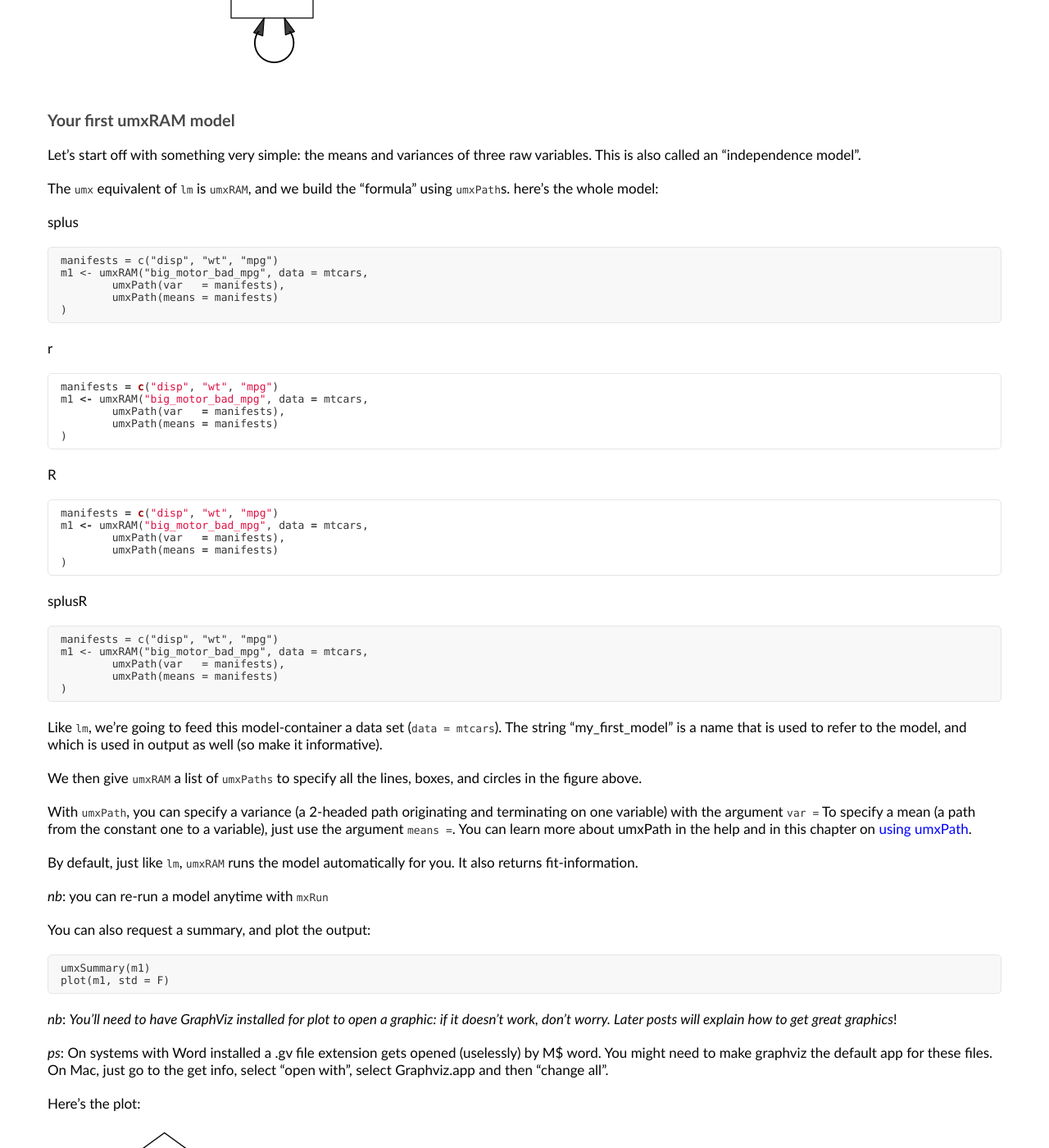
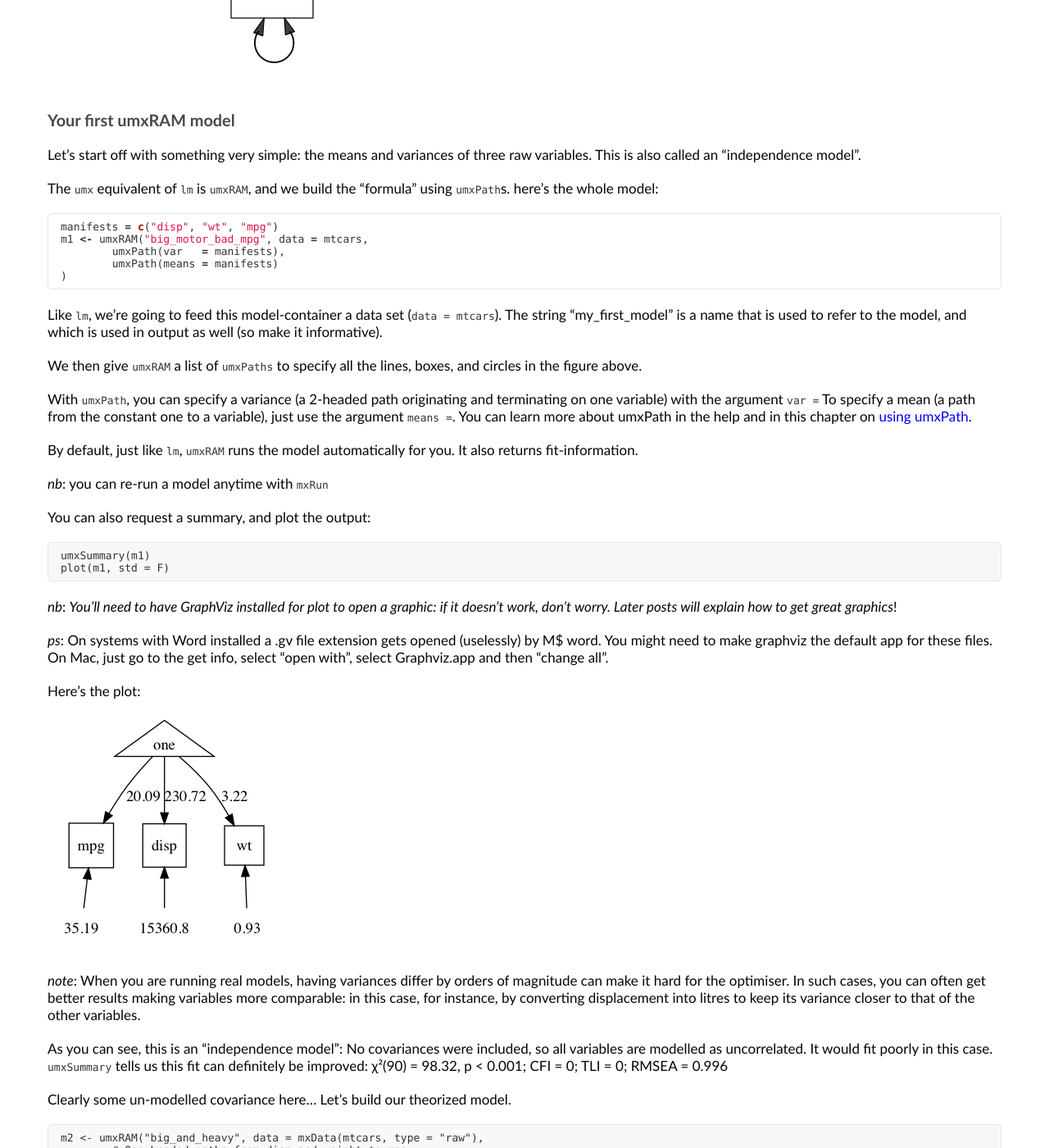
Before and after one commit to tbates/tbates.github.io, a Jekyll site: the page built from _posts/2000-11-30-base-First-steps.markdown, in a window 1280 px wide and 1400 px high, scrolled down 2555 px. Shown: the whole window at 82% size. Built offline with Jekyll 4.4.1, drawn with Linux system fonts in a browser that asks for light colours.

Commit message:
no message

````diff
--- a/_posts/1995-11-10-detailed-plot.markdown
+++ b/_posts/1995-11-10-detailed-plot.markdown
@@ -13,7 +13,7 @@ If you've used R, you'll be used to `plot` for graphical output. With *umx*,  `p
 Just `plot(model)`, and you will get a path diagram displayed in your browser (or RStudio graph window if you use RStudio). We'll learn later how to open plots in other applications (like *[Graphviz](https://www.graphviz.org)*), including for editing.
 in apps like *[OmniGraffle](https://www.omnigroup.com/omnigraffle)*).
 
-```r
+```R
 selVars = c("mpg", "wt", "disp")
 myCov = mxData(cov(mtcars[,selVars]), type = "cov", numObs = nrow(mtcars) )
 m1 = umxRAM("tim", data = myCov,
@@ -32,7 +32,7 @@ plot(m1)
 
 Just so you know what we are working with, here's the .gv file for the model above:
 
-```r
+```R
 digraph G {
 
 	mpg  [shape = square];
@@ -72,7 +72,7 @@ On Mac also, Omnigraffle opens .gv, and allows awesome publication-quality graph
 
 The parameters of plot give you a lot of flexibility. You can set the name of the file (it defaults to the model name), show unstandardized output, set the rounding for loadings, choose to show labels rather than estimates of paths, show or hide fixed paths, and means, and error variance.
 
-```r
+```R
 plot(model, std = TRUE, digits = 2, file = "name", pathLabels = c("none", "labels", "both"),
   showFixed = FALSE, showMeans = TRUE, showError = TRUE, ...)
 
--- a/_posts/2000-11-30-base-First-steps.markdown
+++ b/_posts/2000-11-30-base-First-steps.markdown
@@ -100,39 +100,8 @@ Let’s start off with something very simple: the means and variances of three r
 
 The `umx` equivalent of `lm` is `umxRAM`, and we build the "formula" using `umxPath`s. here's the whole model:
 
-splus
-
-```splus
-manifests = c("disp", "wt", "mpg")
-m1 <- umxRAM("big_motor_bad_mpg", data = mtcars,
-	umxPath(var   = manifests),
-	umxPath(means = manifests)
-)
-```
-
-r
-
-```r
-manifests = c("disp", "wt", "mpg")
-m1 <- umxRAM("big_motor_bad_mpg", data = mtcars,
-	umxPath(var   = manifests),
-	umxPath(means = manifests)
-)
-```
-
-R
 
 ```R
-manifests = c("disp", "wt", "mpg")
-m1 <- umxRAM("big_motor_bad_mpg", data = mtcars,
-	umxPath(var   = manifests),
-	umxPath(means = manifests)
-)
-```
-
-splusR
-
-```splusR
 manifests = c("disp", "wt", "mpg")
 m1 <- umxRAM("big_motor_bad_mpg", data = mtcars,
 	umxPath(var   = manifests),
````
